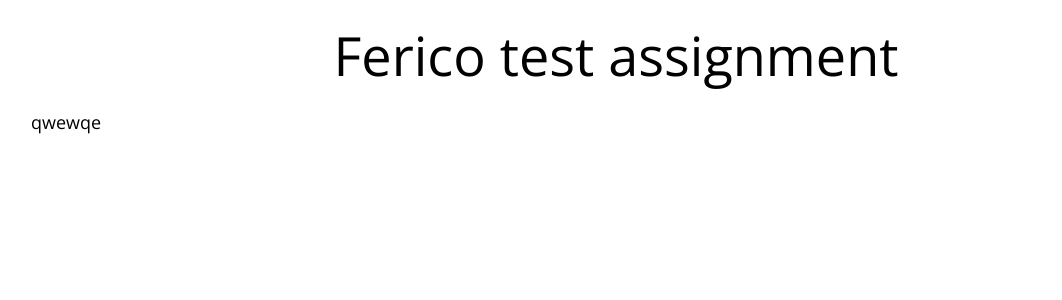
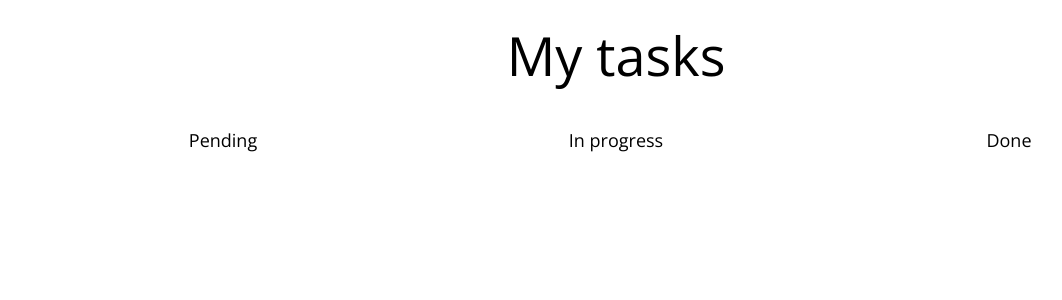
Before and after one commit to AlexDz27/olap-6959-4, a React (Vite) app: page / in a window 1280 px wide. Shown: the top 300 px of the page, without its empty margins (24-1086 px from the left). Built offline with nearby package versions, Linux system fonts and the light colour scheme.

Commit message:
add base html structure

```diff
--- a/src/App.tsx
+++ b/src/App.tsx
@@ -1,8 +1,18 @@
 function App() {
   return (
     <div className="cont">
-      <header className="header">Ferico test assignment</header>
-      <main className="main">qwewqe</main>
+      <header className="header">My tasks</header>
+      <main className="tasks-grid main">
+        <section className="tasks-grid__col tasks-grid__col--pending">
+          <p className="tasks-grid__col__title">Pending</p>
+        </section>
+        <section className="tasks-grid__col tasks-grid__col--in-progress">
+          <p className="tasks-grid__col__title">In progress</p>
+        </section>
+        <section className="tasks-grid__col tasks-grid__col--done">
+          <p className="tasks-grid__col__title">Done</p>
+        </section>
+      </main>
     </div>
   )
 }
--- /dev/null
+++ b/src/assets/css/components/tasks-grid.css
@@ -0,0 +1,9 @@
+.tasks-grid {
+  display: grid;
+  grid-template-columns: repeat(3, 1fr);
+  column-gap: .5rem;
+}
+
+.tasks-grid__col__title {
+  text-align: center;
+}
--- a/src/assets/css/main.css
+++ b/src/assets/css/main.css
@@ -4,6 +4,7 @@
 @import 'grid.css';
 
 @import 'components/header.css';
+@import 'components/tasks-grid.css';
 
 @import 'atoms.css';
 
```
